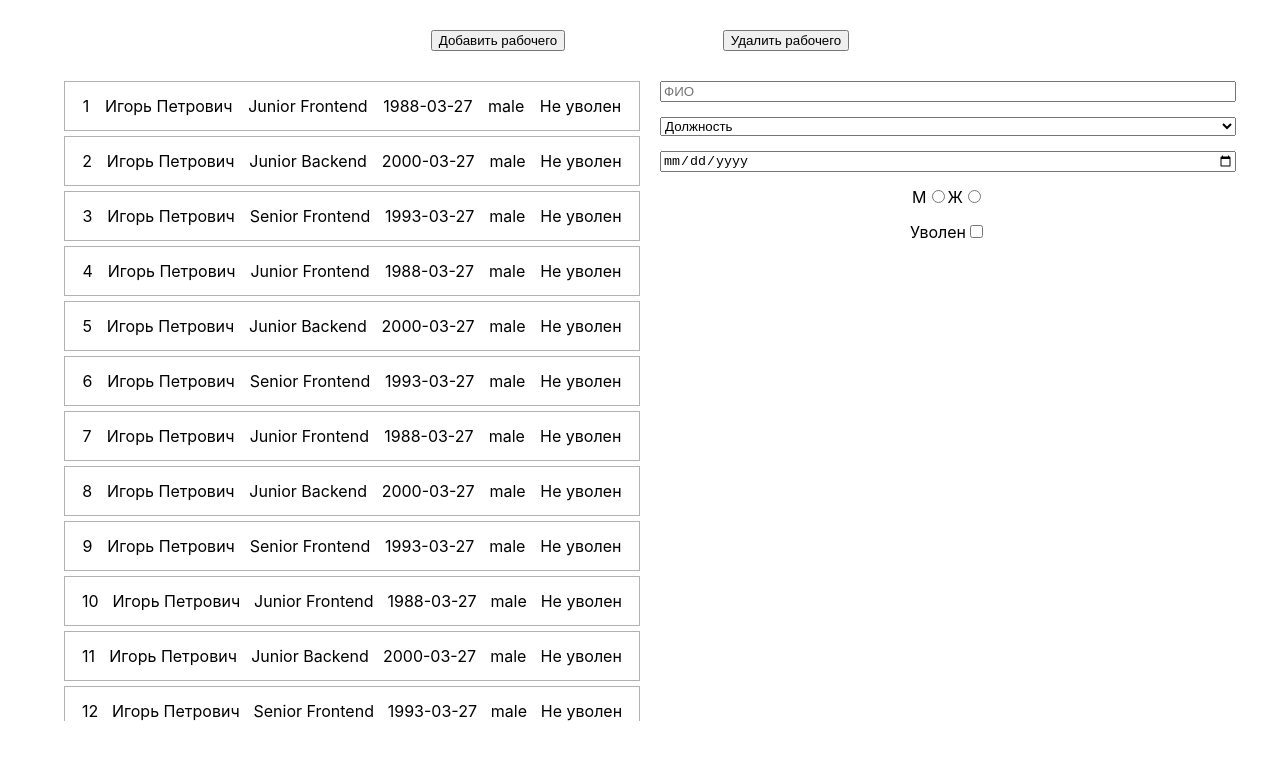
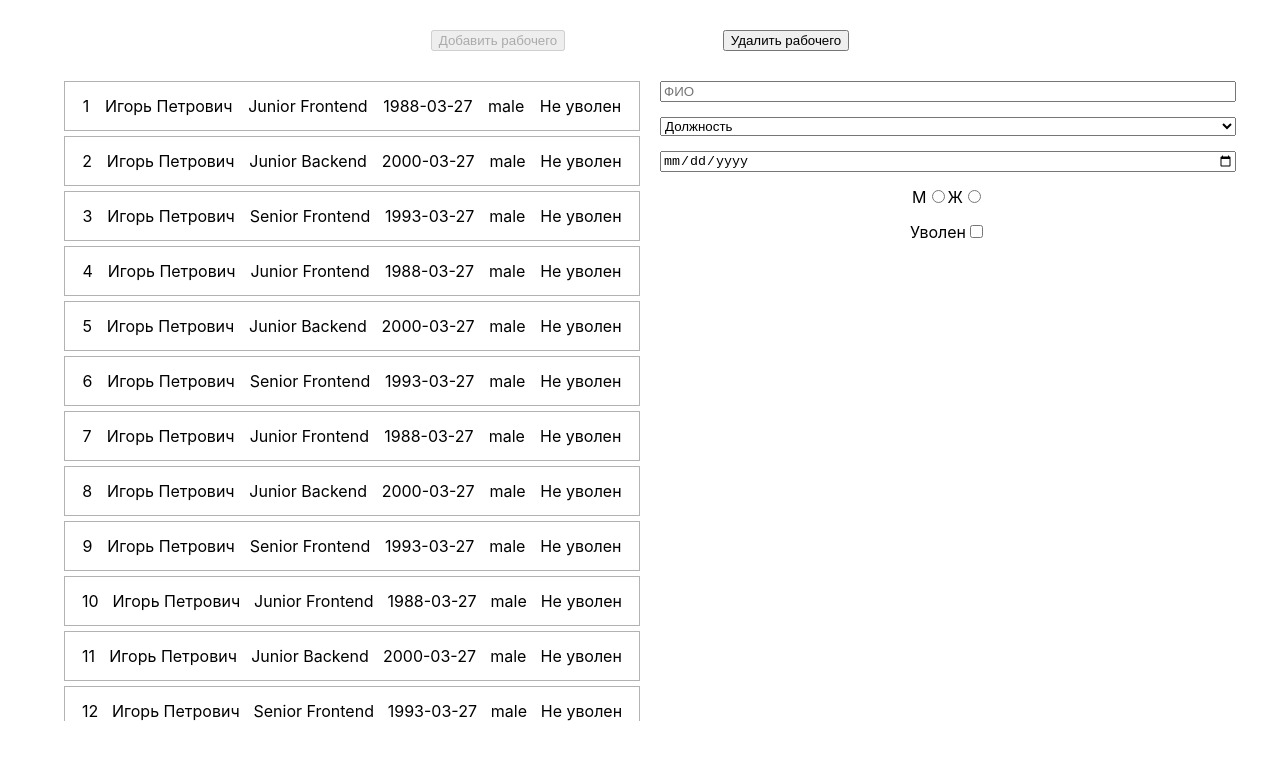
Before and after one commit to MGoldobin/green_data, a React (Create React App) app: page / in a window 1280 px wide. Shown: the top 760 px of the page. Built offline with nearby package versions, Linux system fonts and the light colour scheme.

Commit message:
change buttons logic

```diff
--- a/src/App.js
+++ b/src/App.js
@@ -37,8 +37,8 @@ const App = observer(class extends Component {
     return (
       <Div className="app">
         <Buttons>
-          <button onClick={store.addWorker}>Добавить рабочего</button>
-          <button onClick={store.deleteWorker} disabled={(store.worker.id === null) && !(store.worker.id < store.maxId) || !store.data.length}>Удалить рабочего</button>
+          <button onClick={store.addWorker} disabled={(!store.worker.name || store.worker.position==="")}>Добавить рабочего</button>
+          <button onClick={store.deleteWorker} disabled={(store.worker.id === store.maxId)}>Удалить рабочего</button>
         </Buttons>
         <Content>
           <List />
```
